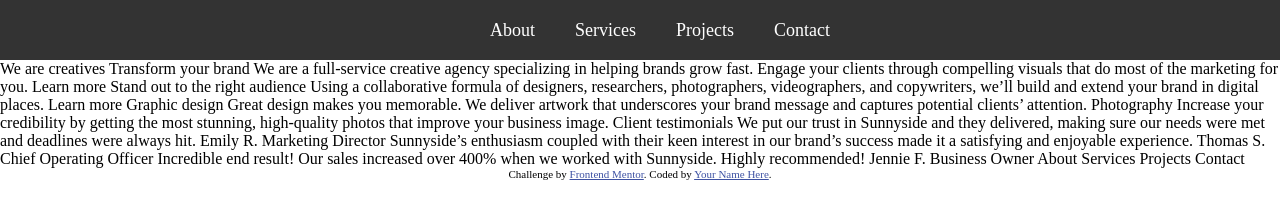
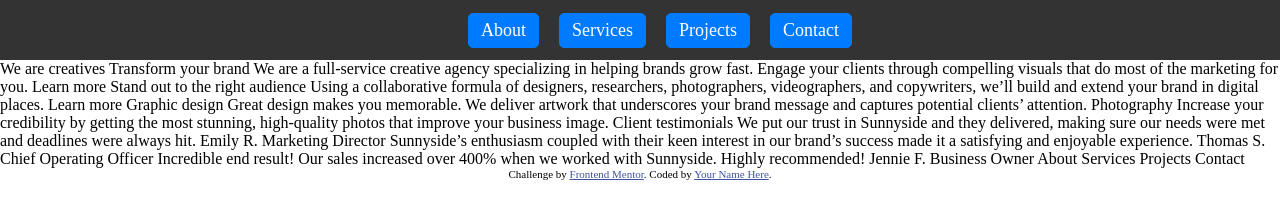
Before and after one commit to jeremyoduromanu/sunnyside-agency-landing-page, a plain HTML site: page index.html in a window 1280 px wide. Drawn offline with Linux system fonts and the light colour scheme.

Commit message:
set root colors and other things...

```diff
--- a/styles.css
+++ b/styles.css
@@ -1,3 +1,11 @@
+:root {
+    --soft-red: hsl(7, 99%, 70%);
+    --yellow: hsl(51, 100%, 49%);
+    --dark-desaturated-cyan: hsl(167, 40%, 24%);
+    --dark-blue: hsl(198, 62%, 26%);
+    --dark-moderate-cyan: hsl(168, 34%, 41%);
+}
+
 /* CSS Reset */
 
 body {
@@ -15,34 +23,42 @@ header {
     z-index: 100;
 }
 
-nav {
+ /* Style the nav */
+ .nav {
      display: flex;
      justify-content: center;
      align-items: center;
      width: 100%;
      height: 60px;
+     background-color: #333;
  }
 
  /* Style the unordered list */
-nav ul {
+ .nav ul {
      display: flex;
      list-style-type: none;
  }
 
  /* Style list items */
-nav li {
-    margin: 0 20px;
+ .nav li {
+     margin: 0 10px;
  }
 
-/* Style anchor tags */
-nav a {
+ /* Style anchor tags as buttons */
+ .nav a {
+     display: inline-block;
+     padding: 6px 12px;
      color: #fff;
      text-decoration: none;
      font-size: 18px;
-    transition: color 0.3s;
+     background-color: #007bff;
+     border: 1px solid #007bff;
+     border-radius: 5px;
+     transition: background-color 0.3s, border-color 0.3s;
  }
 
  /* Add hover effect to anchor tags */
-nav a:hover {
-    color: #ccc;
+ .nav a:hover {
+     background-color: #0056b3;
+     border-color: #0056b3;
  }
```
Lines whose indentation alone changed are shown as unchanged.
